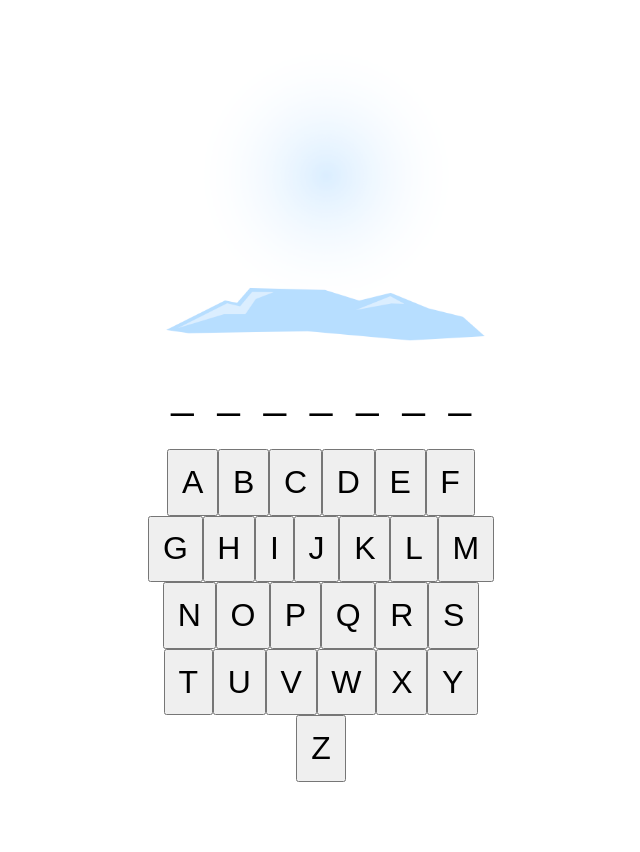
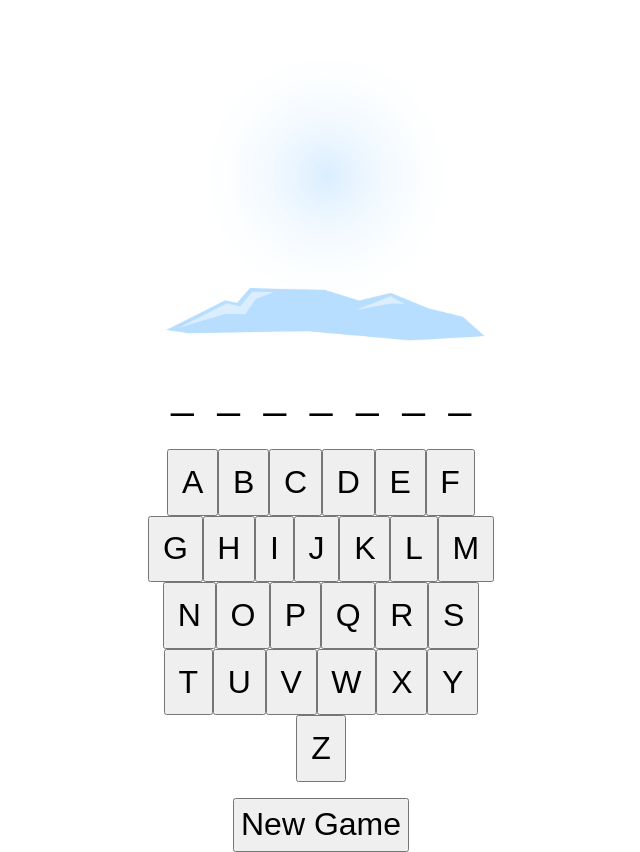
Before and after one commit to msolone/snowman, a React (Create React App) app: page / in a window 1280 px wide. Shown: the whole page, without its empty margins (319-959 px from the left). Before the commit the page ends 800 px from the top, so only its background shows below. Built offline with nearby package versions, Linux system fonts and the light colour scheme.

Commit message:
Restart game button added

```diff
--- a/src/App.css
+++ b/src/App.css
@@ -47,3 +47,9 @@
   padding: 0.4em;
   font-size: 2em;
 }
+
+.restart-button {
+  font-size: 2em;
+  padding: 0.2em;
+  flex-grow: 1;
+}
--- a/src/App.js
+++ b/src/App.js
@@ -12,6 +12,9 @@ import snowman7 from "./Images/snowman/step_7.png";
 import Button from "./Components/Button";
 
 class App extends Component {
+
+
+
   constructor(props) {
     super(props);
     this.state = {
@@ -51,6 +54,9 @@ class App extends Component {
   }
 
   componentDidMount() {
+    console.log(this.state.secret);
+  }
+  componentDidUpdate() {
     console.log(this.state.secret);
   }
 
@@ -99,12 +105,21 @@ class App extends Component {
         image: snowman7
       });
     }
-    console.log(correctPicked);
     this.setState({
       picked: newPicked,
       blanks: newBlanks
     });
   };
+
+  restartGame = () => {
+    this.setState({
+      secret: words[Math.floor(Math.random() * 1024)],
+      blanks: ["_", "_", "_", "_", "_", "_", "_"],
+      picked: [],
+      image: snowman0
+    })
+  }
+
 
   render() {
     return (
@@ -134,6 +149,7 @@ class App extends Component {
             );
           })}
         </section>
+        <button className='restart-button' onClick={this.restartGame}>New Game</button>
       </div>
     );
   }
```
